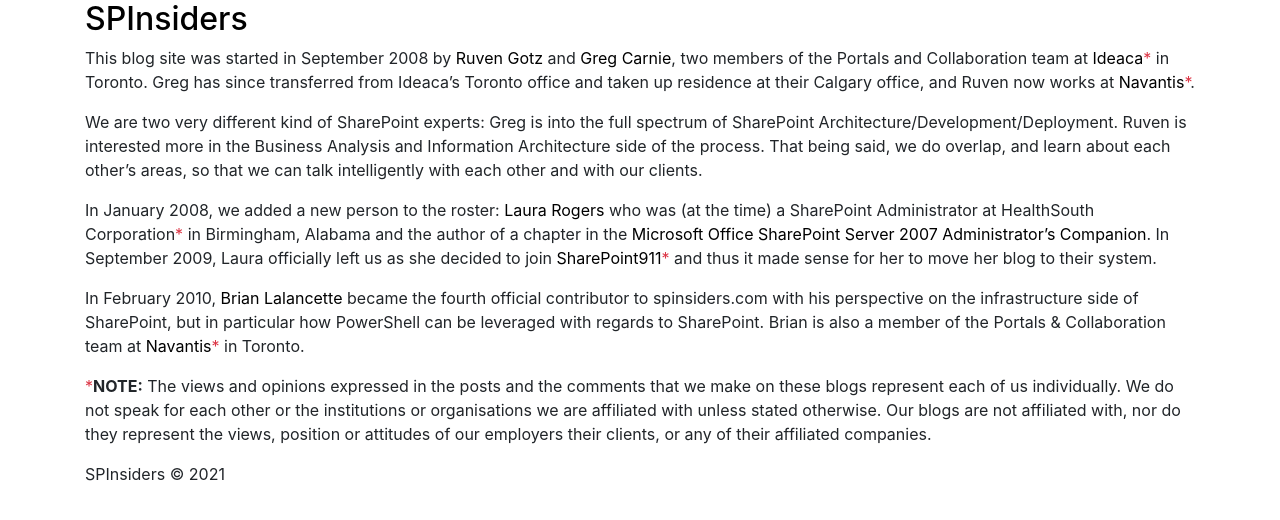
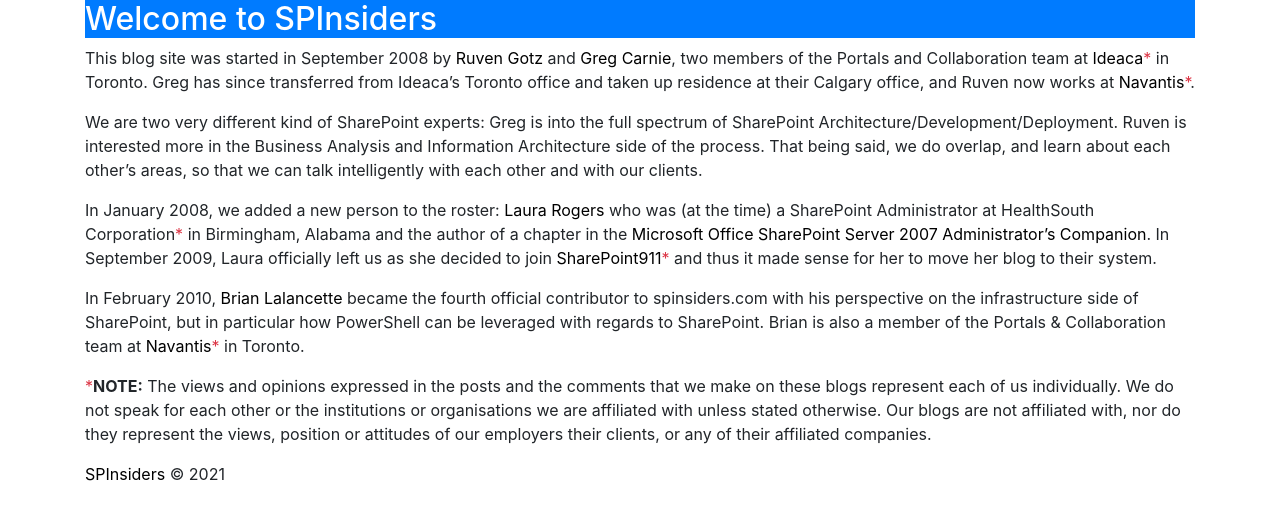
Before and after one commit to gregcar/spinsiders, a Gatsby site: page / in a window 1280 px wide. Built offline with nearby package versions, Linux system fonts and the light colour scheme; Gatsby itself is replaced by a stand-in of ours.

Commit message:
fixed root links

```diff
--- a/gatsby-config.js
+++ b/gatsby-config.js
@@ -1,6 +1,6 @@
 module.exports = {
   siteMetadata: {
-    title: `SPInsiders`,
+    title: `Welcome to SPInsiders`,
     description: `Keeping the legacy of a groupof former and current SharePoint experts alive!`,
     siteUrl: `https://spinsiders.com/`,
     siteTitle: `SPInsiders`
--- a/src/components/layout.js
+++ b/src/components/layout.js
@@ -12,7 +12,7 @@
 
   if (isRootPath) {
     header = (
-      <h2 className="main-heading">
+      <h2 className="main-heading bg-primary">
         <Link to="/">{title}</Link>
       </h2>
     )
@@ -21,7 +21,7 @@
       <div>
         <Row className="d-flex align-items-center">
           <Col lg={8}>
-            <h2 className="main-heading">
+            <h2>
               <Link to={subsitepath}>{title}</Link>
             </h2>
           </Col>
@@ -64,7 +64,7 @@
         </Container>
         <Container>
           <footer>
-            SPInsiders © {new Date().getFullYear()}
+            <Link to="/">SPInsiders</Link> © {new Date().getFullYear()}
           </footer>
         </Container>
       </Container>
--- a/src/styles/global.css
+++ b/src/styles/global.css
@@ -21,3 +21,15 @@
 .gatsby-resp-image-figcaption {
   text-align: center;
 }
+
+.main-heading {
+  color: white;
+}
+
+.main-heading a,
+.main-heading a:active,
+.main-heading a:visited,
+.main-heading a:hover,
+.main-heading a:link {
+  color: white;
+}
```
